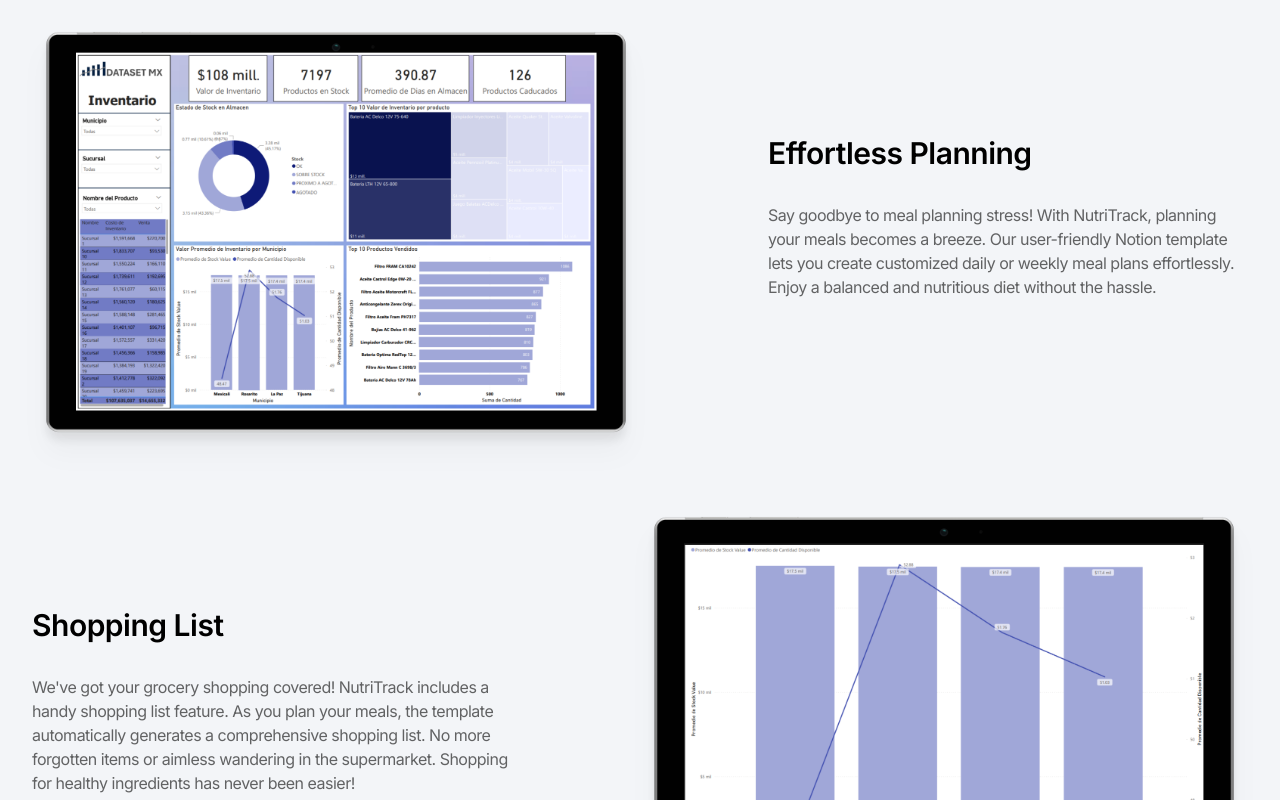
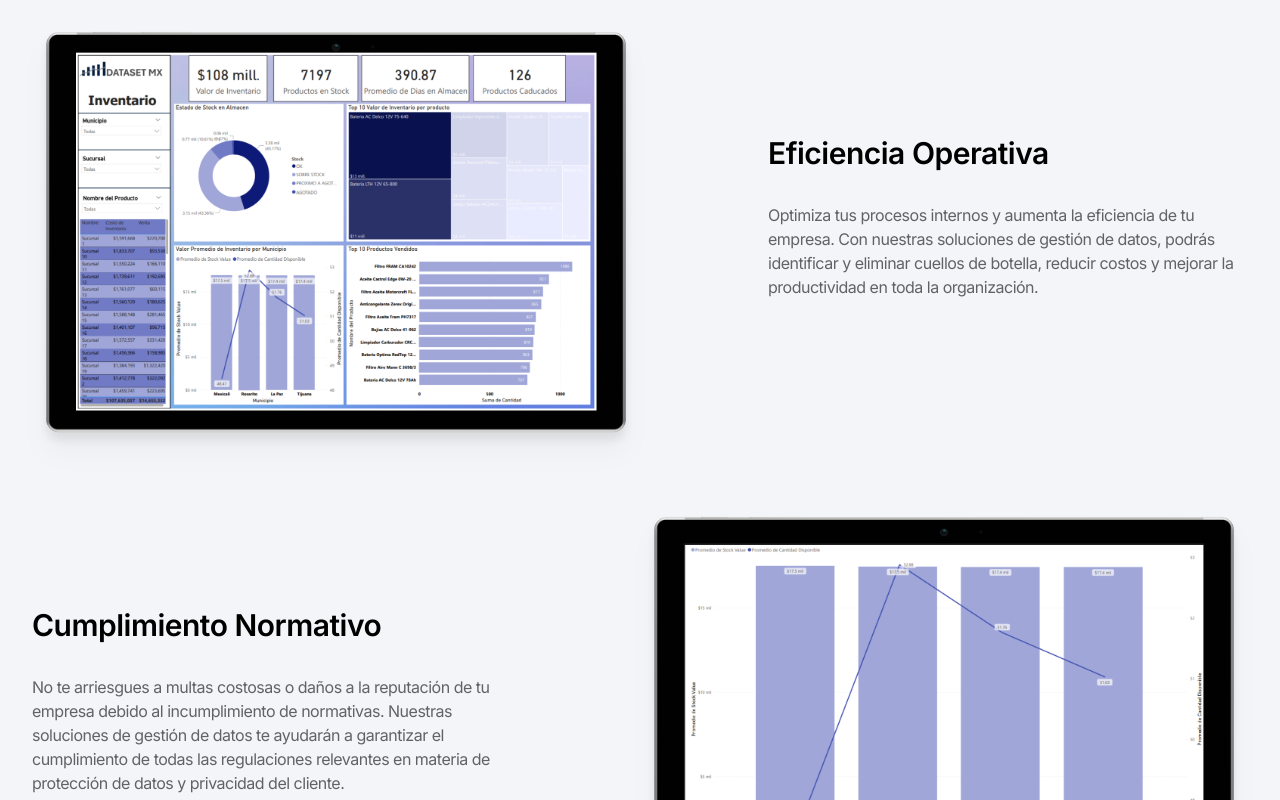
Before and after one commit to Lunnajera/lunnajera.github.io, a Next.js app: page / in a window 1280 px wide. Shown: the part 1520-2320 px from the top of the page. Built offline with nearby package versions, Linux system fonts and the light colour scheme.

Commit message:
Update ContentImage.js

```diff
--- a/components/ContentImage/ContentImage.js
+++ b/components/ContentImage/ContentImage.js
@@ -6,17 +6,17 @@ import { v4 as uuid } from "uuid";
 const ContentImageData = [
     {
         id: uuid(),
-        title: "Effortless Planning",
+        title: "Eficiencia Operativa",
         content:
-            "Say goodbye to meal planning stress! With NutriTrack, planning your meals becomes a breeze. Our user-friendly Notion template lets you create customized daily or weekly meal plans effortlessly. Enjoy a balanced and nutritious diet without the hassle.",
+            "Optimiza tus procesos internos y aumenta la eficiencia de tu empresa. Con nuestras soluciones de gestión de datos, podrás identificar y eliminar cuellos de botella, reducir costos y mejorar la productividad en toda la organización.",
         align: "right",
         image: "/features1.png"
     },
     {
         id: uuid(),
-        title: "Shopping List",
+        title: "Cumplimiento Normativo",
         content:
-            "We've got your grocery shopping covered! NutriTrack includes a handy shopping list feature. As you plan your meals, the template automatically generates a comprehensive shopping list. No more forgotten items or aimless wandering in the supermarket. Shopping for healthy ingredients has never been easier!",
+            "No te arriesgues a multas costosas o daños a la reputación de tu empresa debido al incumplimiento de normativas. Nuestras soluciones de gestión de datos te ayudarán a garantizar el cumplimiento de todas las regulaciones relevantes en materia de protección de datos y privacidad del cliente.",
         align: "left",
         image: "/features2.png"
     }
```
